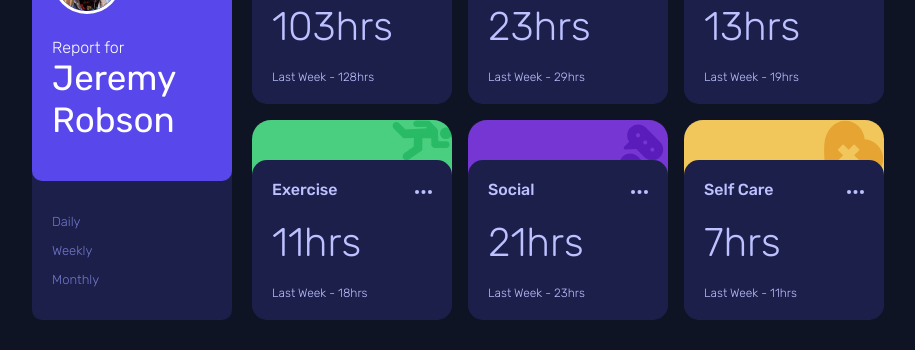
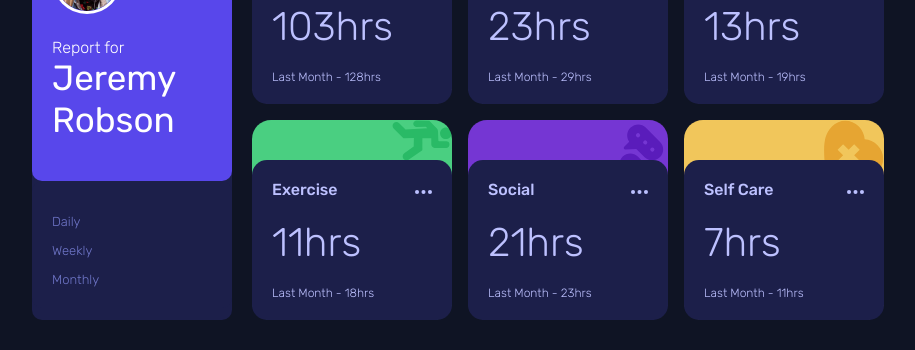
Before and after one commit to tomito26/time-tracking-dashboard, a React (Create React App) app: page /monthly in a window 1280 px wide. Shown: the part 288-638 px from the top of the page, without its empty margins (192-1107 px from the left). Built offline with nearby package versions, Linux system fonts and the light colour scheme.

Commit message:
installed gh-pages and added scripts for deployment

```diff
--- a/package.json
+++ b/package.json
@@ -2,10 +2,12 @@
   "name": "time-tracking-dashboard",
   "version": "0.1.0",
   "private": true,
+  "homepage": "https://tomito26.github.io/time-tracking-dashboard",
   "dependencies": {
     "@testing-library/jest-dom": "^5.11.4",
     "@testing-library/react": "^11.1.0",
     "@testing-library/user-event": "^12.1.10",
+    "gh-pages": "^3.2.3",
     "react": "^17.0.2",
     "react-dom": "^17.0.2",
     "react-router-dom": "^5.3.0",
@@ -13,6 +15,8 @@
     "web-vitals": "^1.0.1"
   },
   "scripts": {
+    "predeploy":"npm run build",
+    "deploy":"gh-pages -d build",
     "start": "react-scripts start",
     "build": "react-scripts build",
     "test": "react-scripts test",
--- a/src/components/Duration.js
+++ b/src/components/Duration.js
@@ -13,7 +13,7 @@ const Duration = ({ timeDuration }) =>{
                 </div>
                 <div className="activity-body">
                     <p className="current">{timeDuration.timeframes.daily.current}hrs</p>
-                    <p className="previous">Last Week - {timeDuration.timeframes.daily.previous}hrs</p>
+                    <p className="previous">Yesterday - {timeDuration.timeframes.daily.previous}hrs</p>
                 </div>
             </div>
         </div>
--- a/src/components/Monthly.js
+++ b/src/components/Monthly.js
@@ -11,7 +11,7 @@ const Monthly = ({ time }) =>{
                       </div>
                       <div className="activity-body">
                           <p className="current" >{timeDuration.timeframes.monthly.current}hrs</p>
-                          <p className="previous">Last Week - {timeDuration.timeframes.monthly.previous}hrs</p>
+                          <p className="previous">Last Month - {timeDuration.timeframes.monthly.previous}hrs</p>
                       </div>
                   </div>
               </div>
--- a/src/index.css
+++ b/src/index.css
@@ -71,7 +71,7 @@ header{
 }
 .nav li a:hover{
   color: hsl(236, 100%, 87%);
-}
+ }
 .nav li a:active{
   color: hsl(236, 100%, 87%);
 }
@@ -134,6 +134,11 @@ header{
   padding: 20px;
   margin-top: 40px;
 }
+.card-body:hover{
+    cursor: pointer;
+    /* background-color:  hsl(236, 100%, 87%); */
+
+}
 .activity-header{
   display: flex;
   justify-content: space-between;
```
Also changed, not shown: 2 other files (tests, documents, lock files or other folders).
